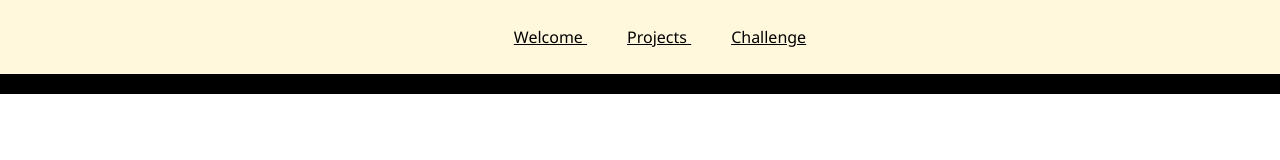
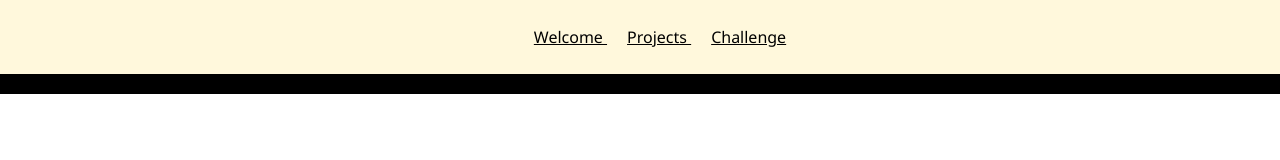
Before and after one commit to hoschi-it/portfolio, a website: page www/index.html in a window 1280 px wide. Shown: the top 160 px of the page. Drawn offline with nearby package versions, Linux system fonts and the light colour scheme; files that its build step writes are made by us from their sources.

Commit message:
decrease nav li padding area

```diff
--- a/www/style.scss
+++ b/www/style.scss
@@ -38,7 +38,7 @@ nav {
         list-style: none;
 
         a {
-          padding: 2 * $std-whitespace;
+          padding: $std-whitespace;
         }
 
         a:hover {
```
